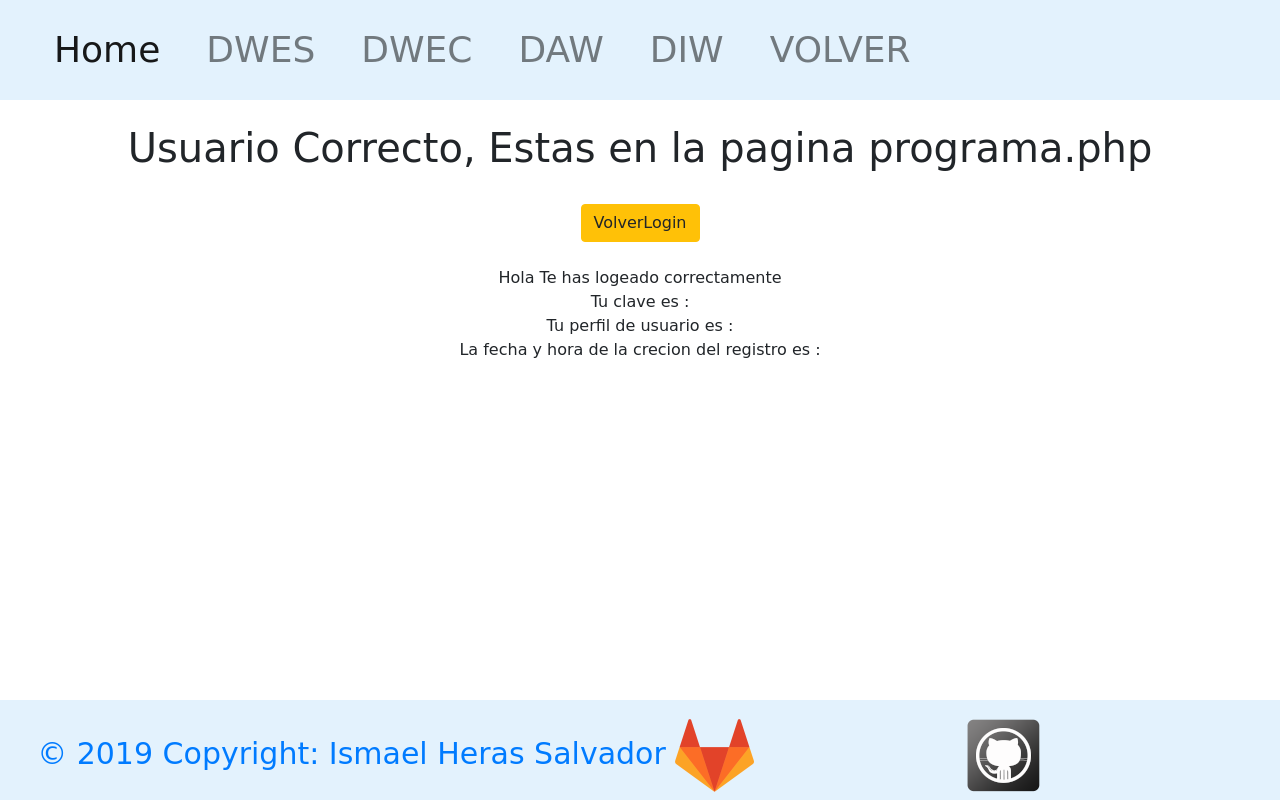
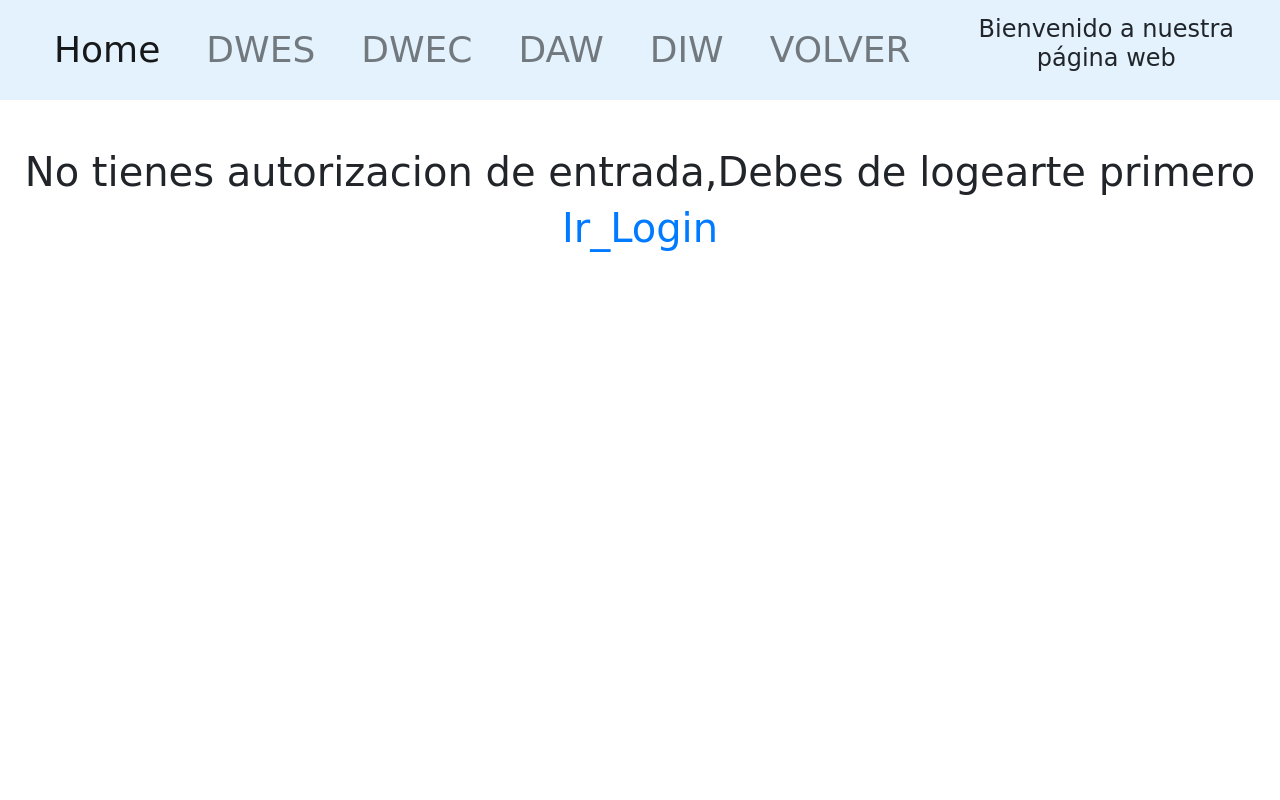
Before and after one commit to ismaelom83/proyectoLoginLogoff, a PHP site: page /programa.php in a window 1280 px wide. Run offline with PHP 8.4, Linux system fonts and the light colour scheme; data that the repository does not hold is empty.

Commit message:
MASTER 191130 login mas o menos acabado

```diff
--- a/WEBBROOT/css/estilosEjer.css
+++ b/WEBBROOT/css/estilosEjer.css
@@ -9,6 +9,10 @@
     font-family: 'Pacifico', cursive;
 }
 
+h4{
+    display: inline-block;
+   float: left;
+}
 
 .navbar-brand{
     font-size: 36px;
--- a/codigoPHP/programa.php
+++ b/codigoPHP/programa.php
@@ -1,5 +1,5 @@
+
 <!DOCTYPE html>
-
 <html>
     <head>
         <title>Ejercicio0 Tema5</title>
@@ -9,96 +9,39 @@
         <link rel="stylesheet" href="https://stackpath.bootstrapcdn.com/bootstrap/4.3.1/css/bootstrap.min.css" integrity="sha384-ggOyR0iXCbMQv3Xipma34MD+dH/1fQ784/j6cY/iJTQUOhcWr7x9JvoRxT2MZw1T" crossorigin="anonymous">
     </head>
     <header>
-
-        <nav class="navbar navbar-expand-sm navbar-light load-hidden"  style="background-color: #e3f2fd;">
-
-            <div class="collapse navbar-collapse" id="navbarSupportedContent">
-                <ul class="navbar-nav mr-auto">
-                    <li class="nav-item active">
-                        <a class="nav-link" href="../../../index.php">Home <span class="sr-only">(current)</span></a>
-                    </li>
-                    <li class="nav-item">
-                        <a class="nav-link" href="../../../proyectoDWES/DWES.php">DWES</a>
-                    </li>
-                    <li class="nav-item">
-                        <a class="nav-link" href="../../../proyectoDWEC/DWEC.php">DWEC</a>
-                    </li>
-                    <li class="nav-item">
-                        <a class="nav-link" href="../../../proyectoDAW/DAW.php">DAW</a>
-                    </li>
-                    <li class="nav-item">
-                        <a class="nav-link" href="../../../proyectoDIW/DIW.php">DIW</a>
-                    </li>
-
-                    <li class="nav-item">
-                        <a class="nav-link" href="../login.php">VOLVER  </a>
-                    </li>
-                </ul >
-
-            </div>
-        </nav>
-
+        <?php
+        require '../config/cabeceraUlprograma.php';?>
     </header>
     <body>
         <main>
             <br>
-            <h1>Usuario Correcto, Estas en la pagina programa.php</h1>
+
             <br>
-             <input type="button" class="btn btn-warning" value="VolverLogin" onclick="location = 'login.php'">
             <?php
-
             //Iniciar una nueva sesión o reanudar la existente
             session_start();
-             require '../config/constantes.php'; //requerimos las constantes para la conexion
-             try {
-                    //conexion a la base de datos.
-                    $miBD = new PDO(MAQUINA, USUARIO, PASSWD);
-                    $miBD->setAttribute(PDO::ATTR_ERRMODE, PDO::ERRMODE_EXCEPTION);
-                 //try cacth por si falla la conexion.
-            } catch (PDOException $excepcionPDO) {
-                die("Error al conectarse a la base de datos");
-            }
-
-            try {
-
-                //si existe la variable que antes hemos definido en login.php preparamos la consulta para saber todos los datos de usuario
-                //almacenados en el array que preparamos en login.php
-             if (isset($_SESSION['claveUsuario'])) {
-                        //query para saber los datos de la sesion del usuario con una consulta preparada ya que en la variable sesion
-                 //almacenamos el DescUsuario del usuario preguntamos por ese campo y sacamos todos los campos de ese registro que queramos.
-                        $oPDO = $miBD->prepare('SELECT * FROM Usuario WHERE DescUsuario =:id');
-                        $oPDO->bindParam(':id',$_SESSION['claveUsuario']);
-                        $oPDO->execute();
-                        $user = null;
-                        //obtenemos un array de los datos que pedimos en el query anterior.
-                       $resultado = $oPDO->fetch(PDO::FETCH_ASSOC);
-                       //si ha habido algun resultado entonces con la variable que antes inicializamos a null
-                       //introducimos en esa variable cada uno de los campos del array para luego utilizarla para sacar el campo que queramos.
-                       if(count($resultado) > 0){
-                           $user = $resultado;
-                       }
-                    }
-
+            //estructura de control que nos permite controlar que si alguien quiere entrar directamente a el contenido no
+            //puede por que no se ha logeado y por lo tanto la variable de sesion de clave de usuario no existe
+            if (!isset($_SESSION['claveUsuario'])) {
+                echo '<h1>No tienes autorizacion de entrada,Debes de logearte primero</h1>';
+                echo '<h1>'.'<a href="login.php">Ir_Login</a>'.'</h1>';
+                die();
+            } else {
+               echo '<h1>Usuario Correcto, Bienvenido</h1>';
                 //muestra por pantalla los datos que queramos del la sesion del usuario.
                 echo "<br>";
+                echo "<h2>Hola " . '<b class="b1">' . $_SESSION['claveUsuario'] . '</b>' . " Gracia por logearte en nuestra pagina</h2>";
                 echo "<br>";
-                    echo "Hola ".$user['DescUsuario']." Te has logeado correctamente";
+                echo "<h2>Tu rol o perfil es " . '<b>' . $_SESSION['perfil'] . '</b>' . "</h2>";
                 echo "<br>";
-                    echo "Tu clave es :".$user['Password'];
-                    echo "<br>";
-                     echo "Tu perfil de usuario es :".$user['Perfil'];
-                     echo "<br>";
-                    echo "La fecha y hora de la crecion del registro es :".$user['FechaHoraUltimaConexion'];
-
-                         //cath que se ejecuta si habido un error
-                } catch (PDOException $excepcion) {
-                    echo "<h1>Se ha producido un error</h1>";
-                    //nos muestra el error que ha ocurrido.
-                    echo $excepcion->getMessage();
-                } finally {
-                    unset($miBD); //cerramos la conexion a la base de datos.
+                echo "<h2>La fecha y hora de la crecion del registro es :" . '<b>' . $_SESSION['fecha'], "</h2>";
+                echo '<br>';
+                echo "<h2>La fecha de la ultima conexion es :" . '<b>' . $_SESSION['ultimaConexion'], "</h2>";
             }
             ?>
+            <br>
+            <input type="button" class="btn btn-danger" value="CerrarSesion" onclick="location = 'borrarSesion.php'">
+            <input type="button" class="btn btn-warning" value="Detalle" onclick="location = 'detalle.php'">
             <br/>
             <br/>
             <footer class="page-footer font-small blue load-hidden">
@@ -106,12 +49,10 @@
                     <a href="http://daw-usgit.sauces.local/heras/proyectoTema5/tree/master"><img  src="../img/gitLab.png" alt=""></a>
                     <a href="https://github.com/ismaelom83/proyectoLoginLogoff"><img  src="../img/gitHub.png" alt=""></a>
                 </div>
-
             </footer>
             <script src="https://code.jquery.com/jquery-3.3.1.slim.min.js" integrity="sha384-q8i/X+965DzO0rT7abK41JStQIAqVgRVzpbzo5smXKp4YfRvH+8abtTE1Pi6jizo" crossorigin="anonymous"></script>
             <script src="https://cdnjs.cloudflare.com/ajax/libs/popper.js/1.14.7/umd/popper.min.js" integrity="sha384-UO2eT0CpHqdSJQ6hJty5KVphtPhzWj9WO1clHTMGa3JDZwrnQq4sF86dIHNDz0W1" crossorigin="anonymous"></script>
             <script src="https://stackpath.bootstrapcdn.com/bootstrap/4.3.1/js/bootstrap.min.js" integrity="sha384-JjSmVgyd0p3pXB1rRibZUAYoIIy6OrQ6VrjIEaFf/nJGzIxFDsf4x0xIM+B07jRM" crossorigin="anonymous"></script>
         </main>
     </body>
-
 </html>
--- /dev/null
+++ b/config/cabeceraUlprograma.php
@@ -0,0 +1,33 @@
+
+
+<nav class="navbar navbar-expand-sm navbar-light load-hidden"  style="background-color: #e3f2fd;">
+
+    <div class="collapse navbar-collapse" id="navbarSupportedContent">
+        <ul class="navbar-nav mr-auto">
+            <li class="nav-item active">
+                <a class="nav-link" href="../../../index.php">Home <span class="sr-only">(current)</span></a>
+            </li>
+            <li class="nav-item">
+                <a class="nav-link" href="../../../proyectoDWES/DWES.php">DWES</a>
+            </li>
+            <li class="nav-item">
+                <a class="nav-link" href="../../../proyectoDWEC/DWEC.php">DWEC</a>
+            </li>
+            <li class="nav-item">
+                <a class="nav-link" href="../../../proyectoDAW/DAW.php">DAW</a>
+            </li>
+            <li class="nav-item">
+                <a class="nav-link" href="../../../proyectoDIW/DIW.php">DIW</a>
+            </li>
+
+            <li class="nav-item">
+                <a class="nav-link" href="../../proyectoTema5/tema5.php">VOLVER  </a>
+            </li>
+            <li class="nav-item">
+                <?php require 'contadorVisitas.php';
+                echo '<h4>' . $mensaje . '</h4>';
+                ?>
+            </li>
+        </ul >
+    </div>
+</nav>
--- /dev/null
+++ b/config/contadorVisitas.php
@@ -0,0 +1,16 @@
+
+
+<?php
+  if(isset($_COOKIE['contador']))
+  {
+    // Caduca en un año
+    setcookie('contador', $_COOKIE['contador'] + 1, time() + 365 * 24 * 60 * 60);
+    $mensaje = 'Número de visitas: ' . $_COOKIE['contador'];
+  }
+  else
+  {
+    // Caduca en un año
+    setcookie('contador', 1, time() + 365 * 24 * 60 * 60);
+    $mensaje = 'Bienvenido a nuestra página web';
+  }
+?>
```
Also changed, not shown: codigoPHP/borrarSesion.php (added, +16 -0 lines), codigoPHP/detalle.php (+11 -12 lines), codigoPHP/login.php (+9 -36 lines), config/cabeceraUl.php (added, +33 -0 lines). Lines whose indentation alone changed are shown as unchanged.
